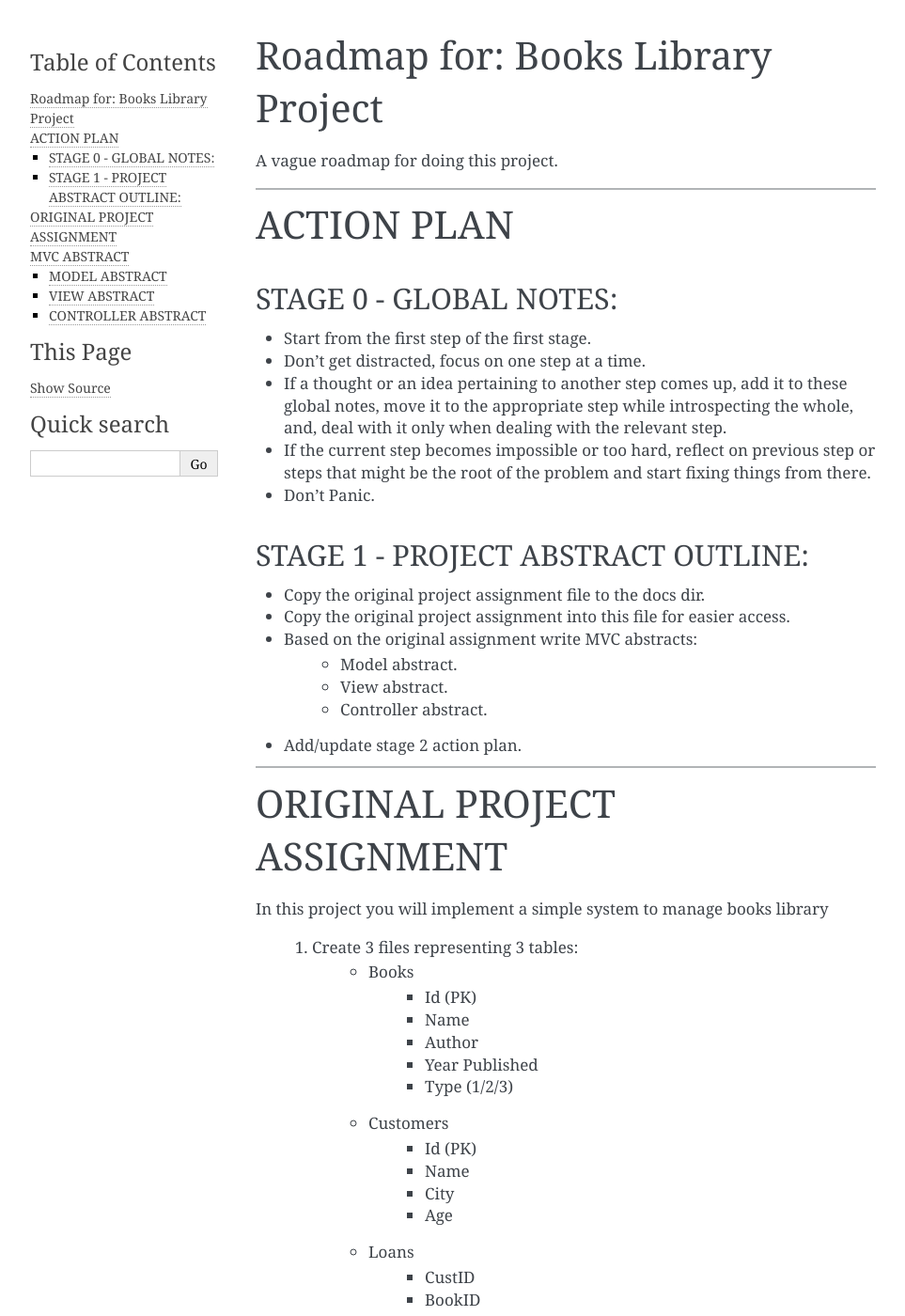
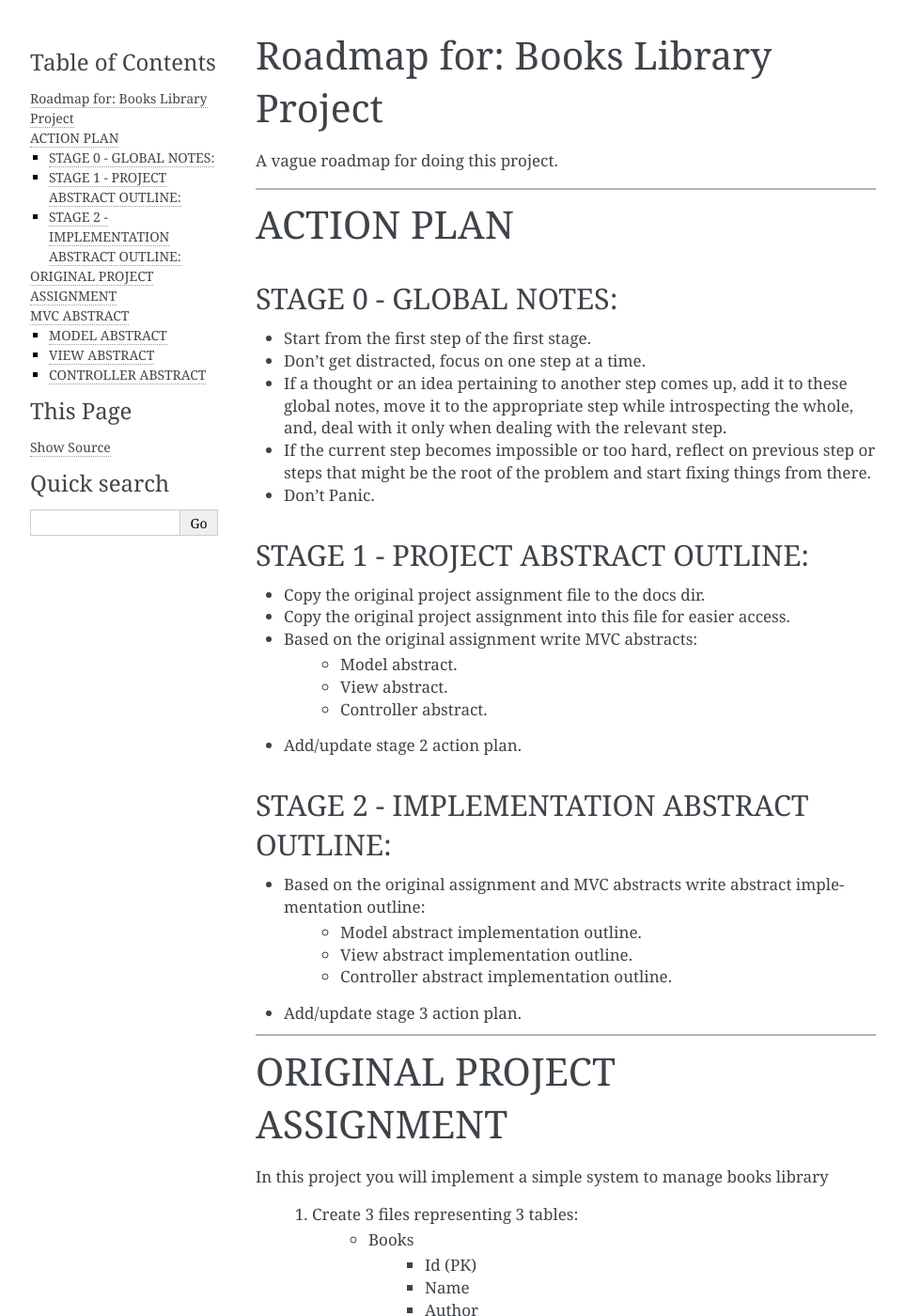
Before and after one commit to c-c-k/books-library, a Sphinx documentation site: the page built from docs/source/roadmap.rst, in a window 1280 px wide and 1400 px high. Shown: the whole window at 94% size, without its empty margins (148-1111 px from the left). Built offline with Sphinx 7.4.7, drawn with Linux system fonts in a browser that asks for light colours.

Commit message:
roadmap.rst: Added: ACTION PLAN - STAGE 2.

```diff
--- a/docs/source/roadmap.rst
+++ b/docs/source/roadmap.rst
@@ -29,6 +29,15 @@ STAGE 1 - PROJECT ABSTRACT OUTLINE:
     - View abstract.
     - Controller abstract.
 * Add/update stage 2 action plan.
+
+STAGE 2 - IMPLEMENTATION ABSTRACT OUTLINE:
+------------------------------------------
+
+* Based on the original assignment and MVC abstracts write abstract implementation outline:
+    - Model abstract implementation outline.
+    - View abstract implementation outline.
+    - Controller abstract implementation outline.
+* Add/update stage 3 action plan.
 
 ========================================================================
 
```
